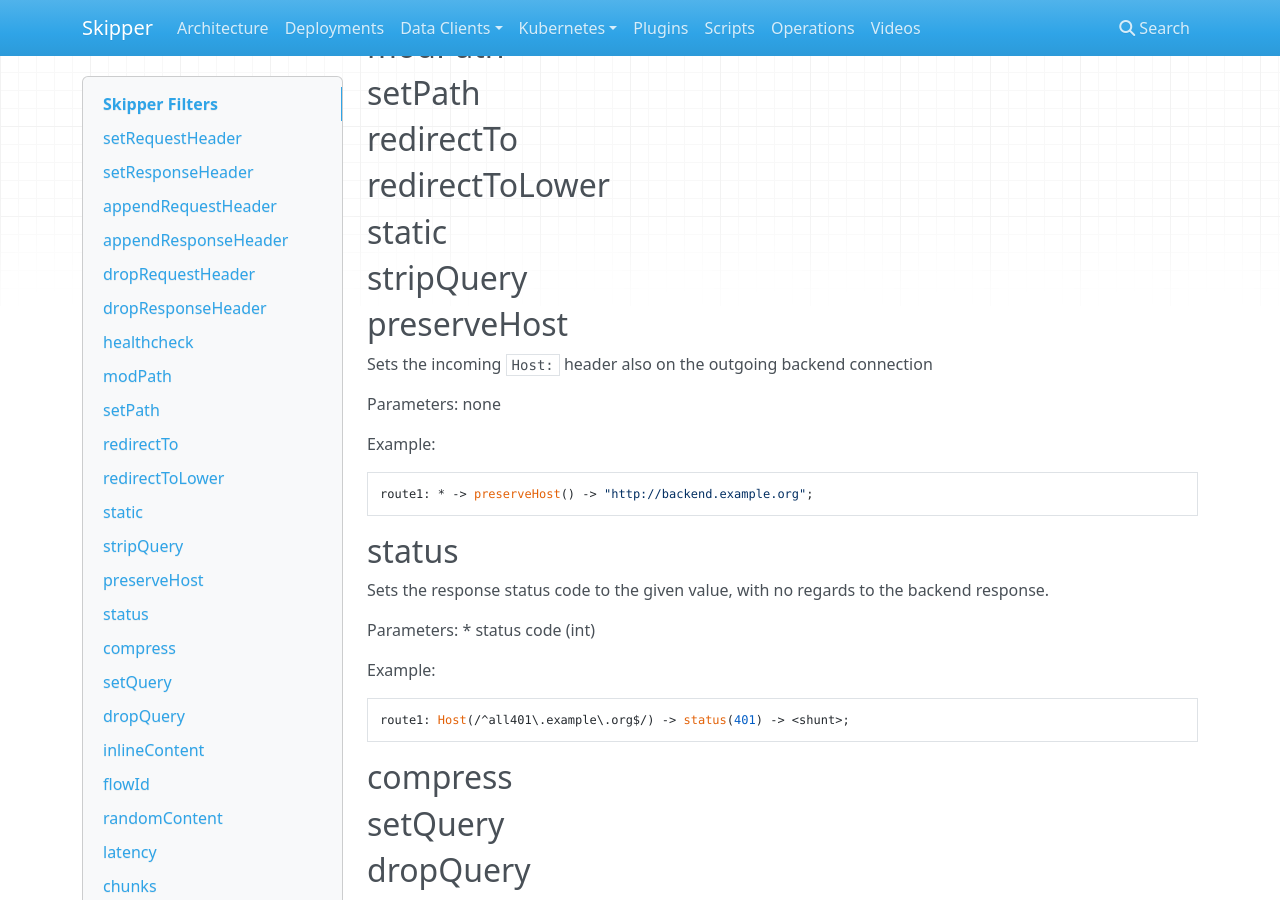
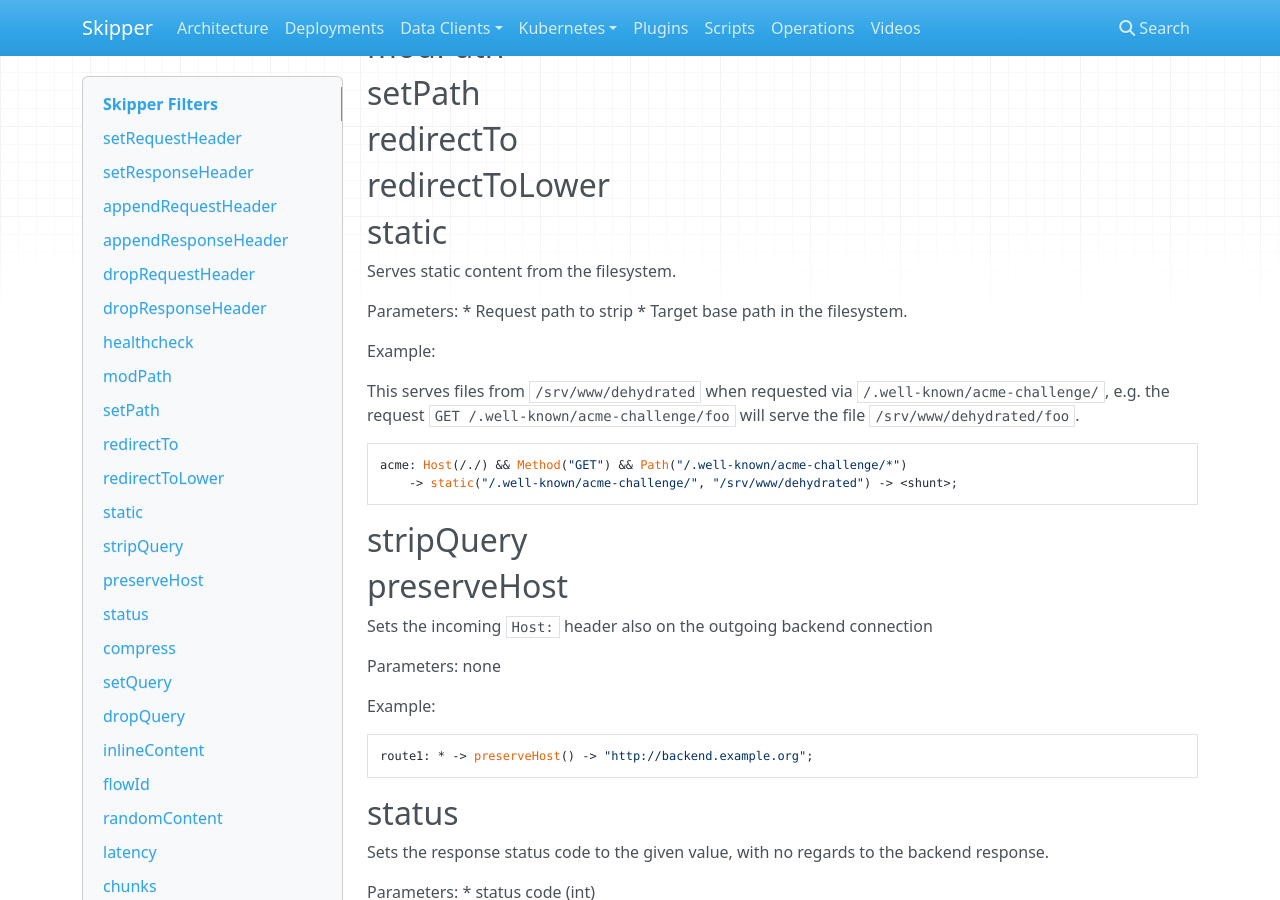
Before and after one commit to zalando/skipper, an MkDocs documentation site: the page built from docs/filters.md, in a window 1280 px wide and 900 px high, scrolled down 432 px. Built offline with MkDocs 1.6.1, drawn with Linux system fonts in a browser that asks for light colours; nearby versions of some CDN libraries; old or Windows-style settings are respelled for this version of MkDocs.

Commit message:
static() docs

````diff
--- a/docs/filters.md
+++ b/docs/filters.md
@@ -12,6 +12,22 @@
 ## redirectTo
 ## redirectToLower
 ## static
+
+Serves static content from the filesystem.
+
+Parameters:
+* Request path to strip
+* Target base path in the filesystem.
+
+Example:
+
+This serves files from `/srv/www/dehydrated` when requested via `/.well-known/acme-challenge/`,
+e.g. the request `GET /.well-known/acme-challenge/foo` will serve the file `/srv/www/dehydrated/foo`.
+```
+acme: Host(/./) && Method("GET") && Path("/.well-known/acme-challenge/*")
+    -> static("/.well-known/acme-challenge/", "/srv/www/dehydrated") -> <shunt>;
+```
+
 ## stripQuery
 ## preserveHost
 
````
